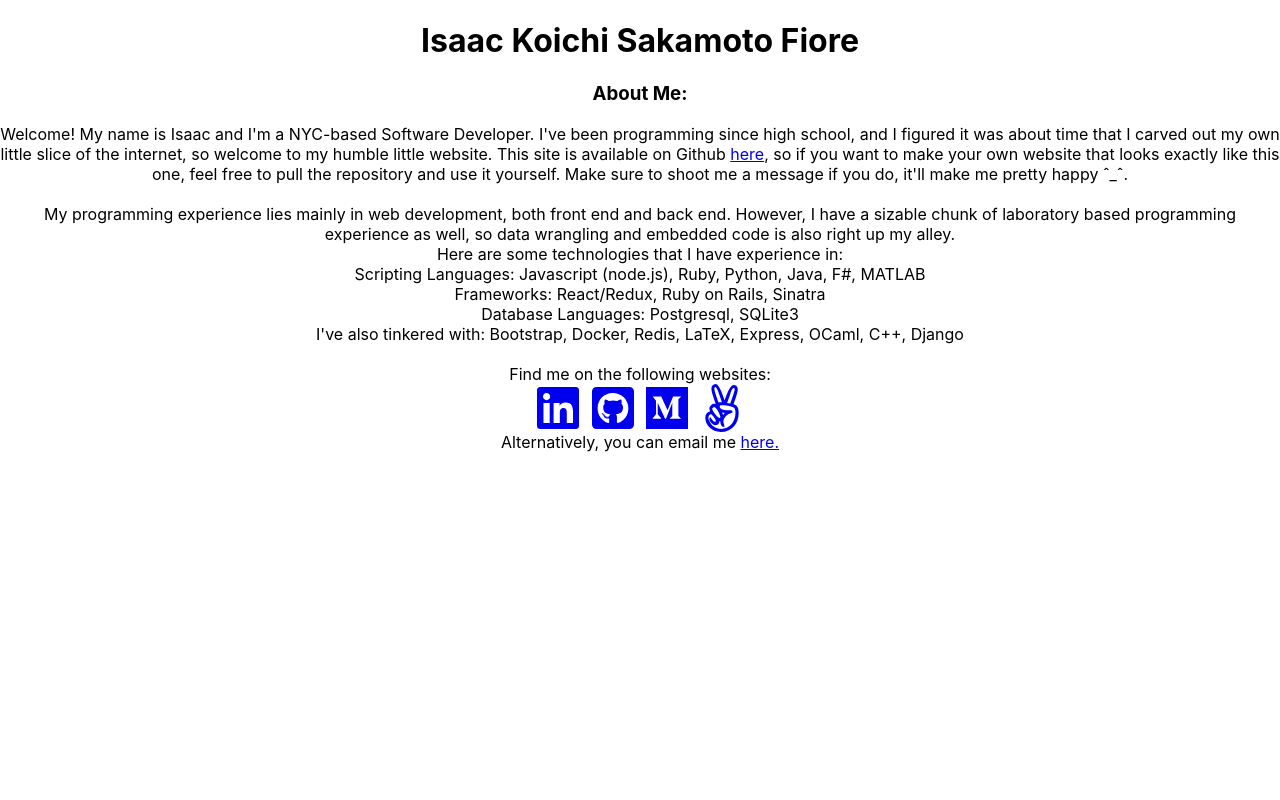
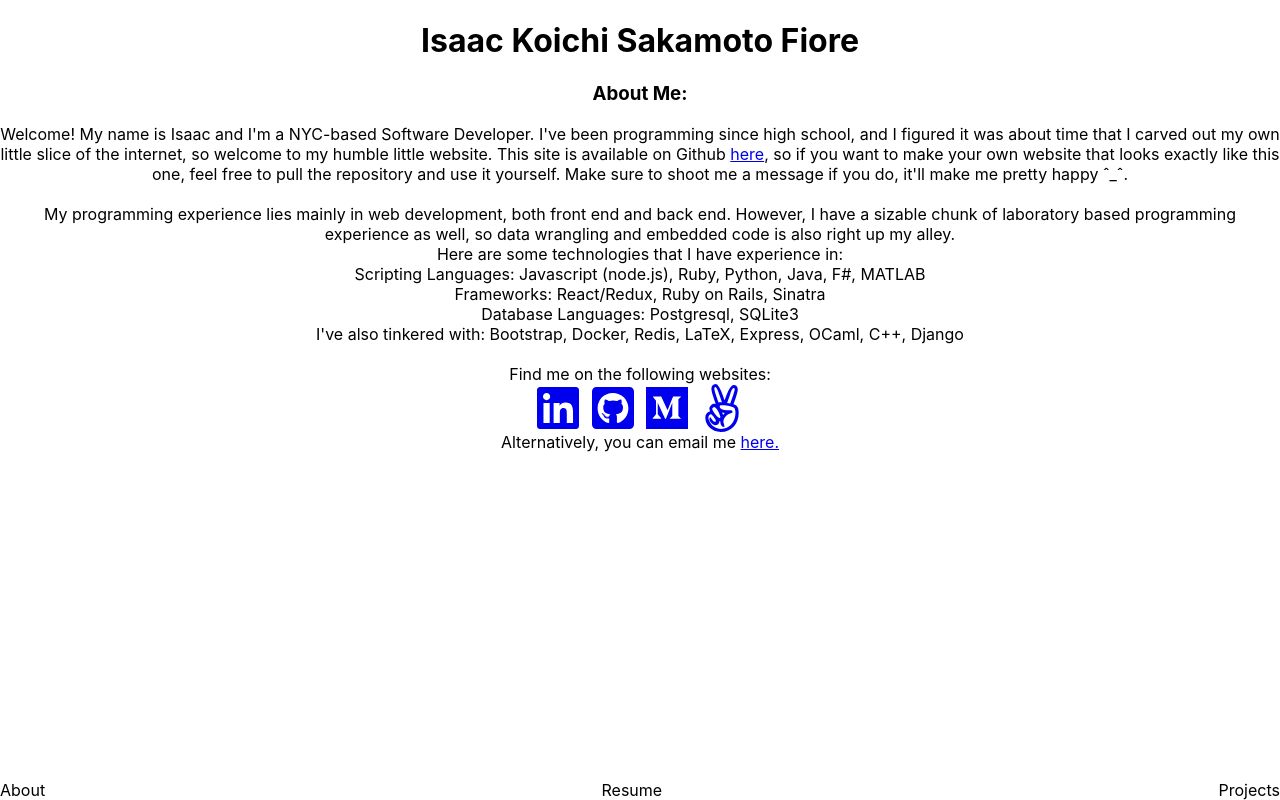
Before and after one commit to KoichiSakamoto/isaac-fiore-dot-com, a React (Create React App) app: page / in a window 1280 px wide. Built offline with nearby package versions, Linux system fonts and the light colour scheme.

Commit message:
added Navigation Bar

```diff
--- a/src/App.css
+++ b/src/App.css
@@ -27,6 +27,17 @@
   margin-right: 0.5%;
 }
 
+.nav-section{
+  display: inline;
+}
+
+.nav-bar{
+  position: fixed;
+  bottom: 0;
+  width: 100%;
+  display: flex;
+  justify-content: space-between;
+}
 @keyframes App-logo-spin {
   from {
     transform: rotate(0deg);
--- a/src/App.js
+++ b/src/App.js
@@ -5,17 +5,29 @@ import { faLinkedin } from '@fortawesome/free-brands-svg-icons'
 import MyName from './components/MyName'
 import Resume from './components/Resume'
 import About from './components/About'
+import NavigationBar from './components/NavigationBar'
 
 library.add(faLinkedin)
 
 class App extends Component {
 
+  state = {
+    display: ""
+  }
+
+  changeDisplay = (displayParam) => {
+    this.setState({
+      display: displayParam
+    })
+  }
 
   render() {
     return (
       <div className="App">
         <MyName />
+        <div> {this.state.display} </div>
         <About />
+        <NavigationBar changeDisplay={this.changeDisplay}/>
       </div>
     );
   }
--- /dev/null
+++ b/src/components/NavigationBar.js
@@ -0,0 +1,11 @@
+import React, { Component } from 'react'
+
+export default function NavigationBar(props) {
+  return (
+    <nav className="nav-bar">
+      <div className="nav-section" onClick={() => props.changeDisplay("")}> About </div>
+      <div className="nav-section" onClick={() => props.changeDisplay("resume")}> Resume </div>
+      <div className="nav-section" onClick={() => props.changeDisplay("projects")}> Projects </div>
+    </nav>
+  )
+}
```
